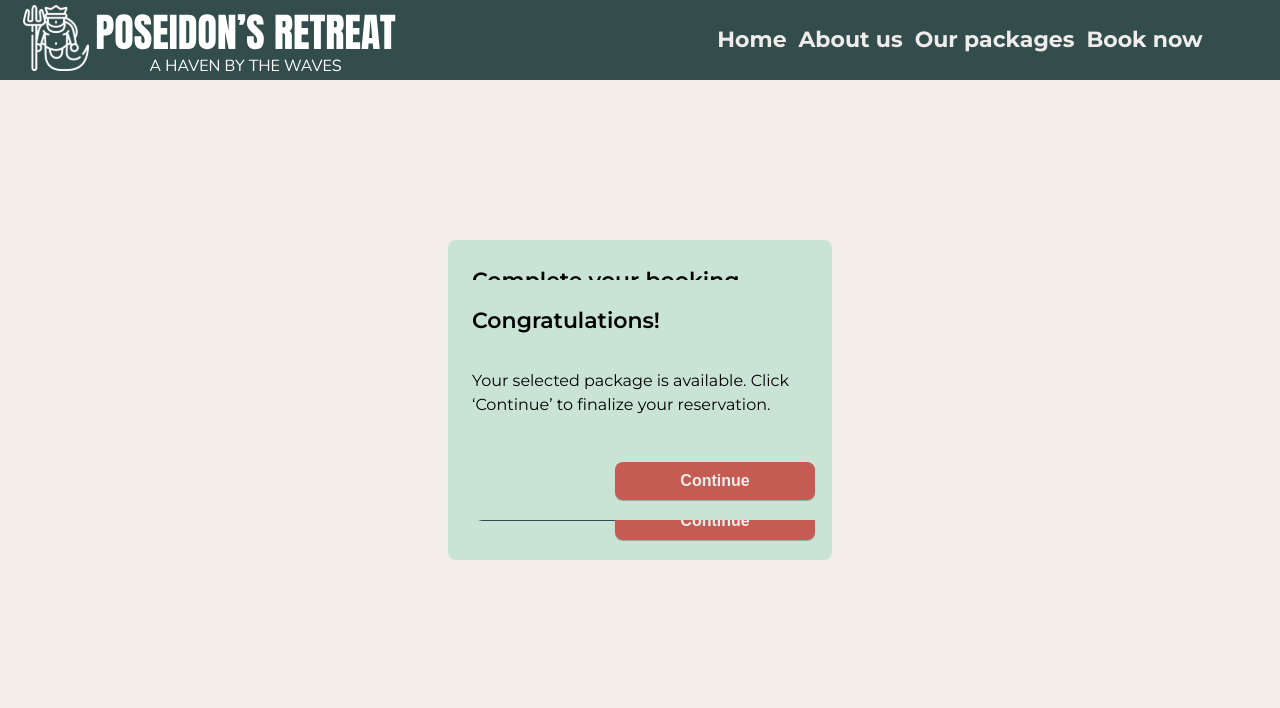
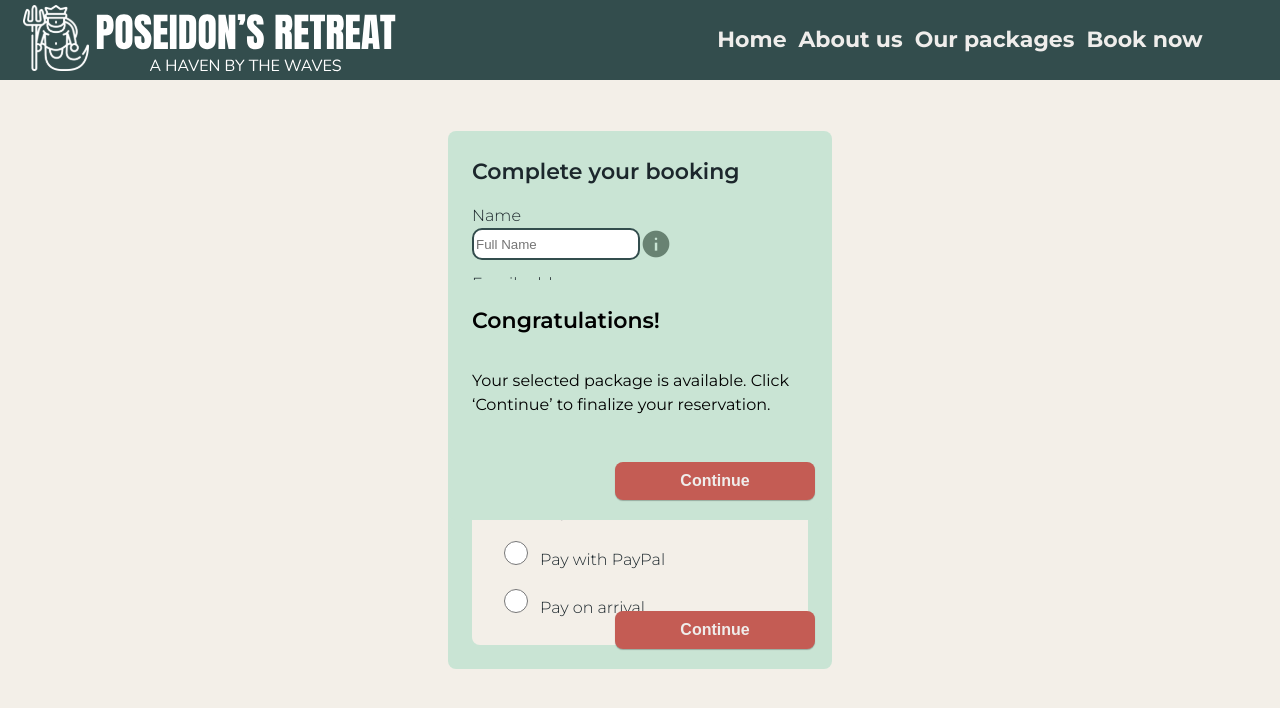
Before and after one commit to maria-jon/poseidon, a Vue app: page /booking in a window 1280 px wide. Shown: the top 708 px of the page. Built offline with nearby package versions, Linux system fonts and the light colour scheme.

Commit message:
(feat): add radio buttons

```diff
--- a/src/components/BookingCard.vue
+++ b/src/components/BookingCard.vue
@@ -9,13 +9,14 @@ defineProps({
 </script>
 
 <template>
-  <dialog open="true">
-    <h5>{{ header }}</h5>
+  <div class="complete-your-booking">
+    <section>
+      <h5>{{ header }}</h5>
     <form>
       <label>
         <span class="input-label info">Name</span>
         <div class="input-field">
-          <input text="name" placeholder="Full Name">
+          <input class="text-input" text="name" placeholder="Full Name">
           <span class="material-symbols-outlined filled">
             info
           </span>
@@ -24,7 +25,7 @@ defineProps({
       <label>
         <span class="input-label info">Email address</span>
         <div class="input-field">
-          <input text="name" placeholder="example@website.com">
+          <input class="text-input" text="name" placeholder="example@website.com">
           <span class="material-symbols-outlined filled">
             info
           </span>
@@ -33,39 +34,57 @@ defineProps({
       <label>
         <span class="input-label info">Phone number</span>
         <div class="input-field">
-          <input text="name" placeholder="+00 000 00 00">
+          <input class="text-input" text="name" placeholder="+00 000 00 00">
           <span class="material-symbols-outlined filled">
             info
           </span>
         </div>
       </label>
     </form>
+  </section>
+    <section>
+      <h5>Payment options</h5>
+      <div class="radios">
+        <label>
+          <input class="radio-input" type="radio" value="credit">
+          <span class="input-label info">Pay with credit card</span>
+        </label>
+        <label>
+          <input class="radio-input" type="radio" value="paypal">
+          <span class="input-label info">Pay with PayPal</span>
+        </label>
+        <label>
+          <input class="radio-input" type="radio" value="arrival">
+          <span class="input-label info">Pay on arrival</span>
+        </label>
+      </div>
+    </section>
     <MainButton :label="label" :width="width" />
-  </dialog>
+  </div>
 </template>
 
 <!-- Används så att importera först och sedan använd som
 <PopupConfirmation header="rubriken" text="paragraph texten" label="knapptexten" width="önskad knappens bredd"/>  -->
 
 <style scoped lang="scss">
-dialog {
+.complete-your-booking {
   box-sizing: border-box;
   position: fixed;
   background-color: $color-primary-light;
   border-radius: 8px;
-  border: none;
   width: 24rem;
   max-width: 90%;
-  height: 20rem;
   top: 50%;
   left: 50%;
   transform: translate(-50%, -50%);
-  padding-left: 24px;
-  padding-top: 24px;
+  padding: 24px;
+  display: flex;
+  flex-direction: column;
+  gap: $margin-small;
 }
 
 h5 {
-  margin-bottom: 32px;
+  margin-bottom: $margin-small;
 }
 
 form {
@@ -78,10 +97,11 @@ form {
   display: flex;
 }
 
-input {
+.text-input {
   border-radius: 10px;
   border: 2px solid $color-primary-dark;
-  width: 200px;
+  width: 50%;
+  padding: 2px;
 }
 
 .material-symbols-outlined {
@@ -94,6 +114,20 @@ input {
   font-variation-settings: 'FILL' 1;
 }
 
+.radios {
+  background-color: $color-background-light;
+  display: flex;
+  flex-direction: column;
+  border-radius: 8px;
+  padding: 20px;
+}
+.radio-input {
+  margin: $margin-xsmall;
+  width: 1.5rem;
+  height: 1.5rem;
+  accent-color: $color-error-red;
+}
+
 button {
   position: absolute;
   bottom: 20px;
```
